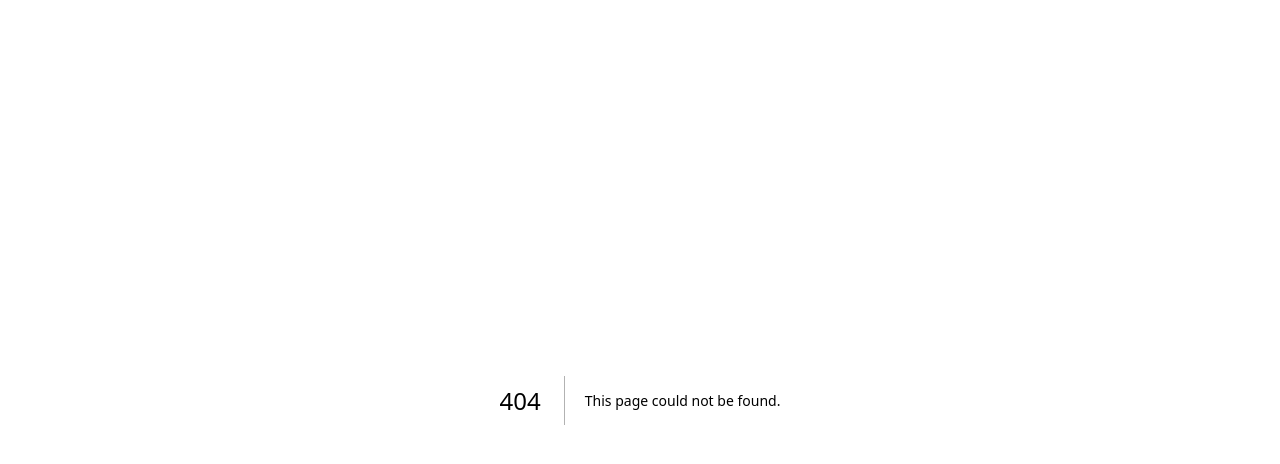
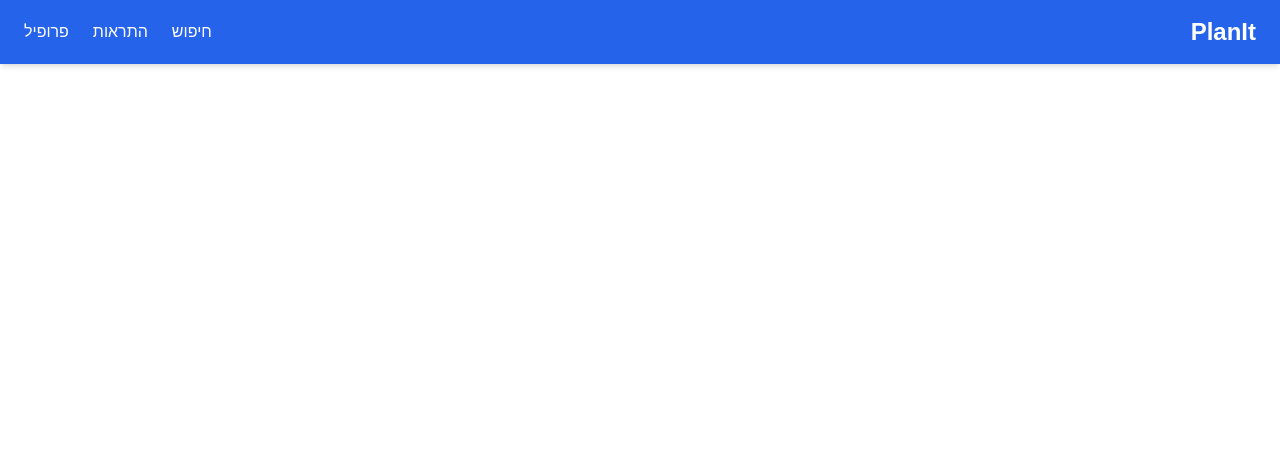
Before and after one commit to noakatz465/Plan-It, a Next.js app: page /pages/home in a window 1280 px wide. Before the commit this address had no page. Shown: the top 464 px of the page. Built offline with nearby package versions, Linux system fonts and the light colour scheme.

Commit message:
add TopNavBar component

```diff
--- /dev/null
+++ b/src/app/components/SideNavBar.tsx
@@ -0,0 +1,11 @@
+import React from 'react'
+
+function SideNavBar() {
+  return (
+    <div>
+
+    </div>
+  )
+}
+
+export default SideNavBar
--- /dev/null
+++ b/src/app/components/TopNavBar.tsx
@@ -0,0 +1,30 @@
+import React from "react";
+
+function TopNavBar() {
+    return (
+        <div className="flex items-center justify-between bg-blue-600 text-white px-6 py-4 shadow-md">
+            {/* תפריט אייקונים */}
+            <div className="flex items-center space-x-6">
+                <button className="hover:text-gray-200 transition duration-200">
+                פרופיל
+                </button>
+                <button className="hover:text-gray-200 transition duration-200">
+                    התראות
+                </button>
+                <button className="hover:text-gray-200 transition duration-200">
+                    חיפוש
+                </button>
+
+            </div>
+
+            {/* לוגו */}
+            <div className="text-2xl font-bold">
+                PlanIt
+            </div>
+        </div>
+
+
+    );
+}
+
+export default TopNavBar;
--- /dev/null
+++ b/src/app/pages/home/page.tsx
@@ -0,0 +1,14 @@
+import TopNavBar from '@/app/components/TopNavBar'
+import React from 'react'
+
+
+function page() {
+    return (
+        <div>
+            <TopNavBar />
+
+        </div>
+    )
+}
+
+export default page
```
